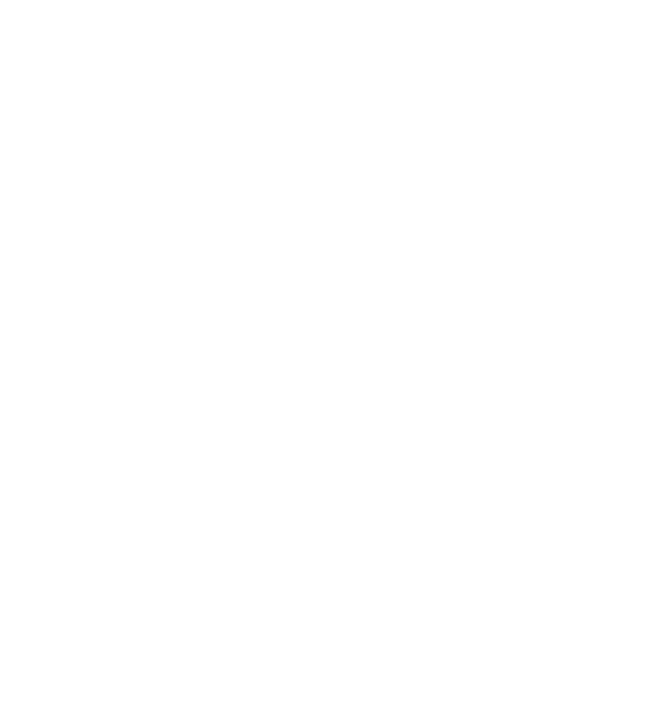
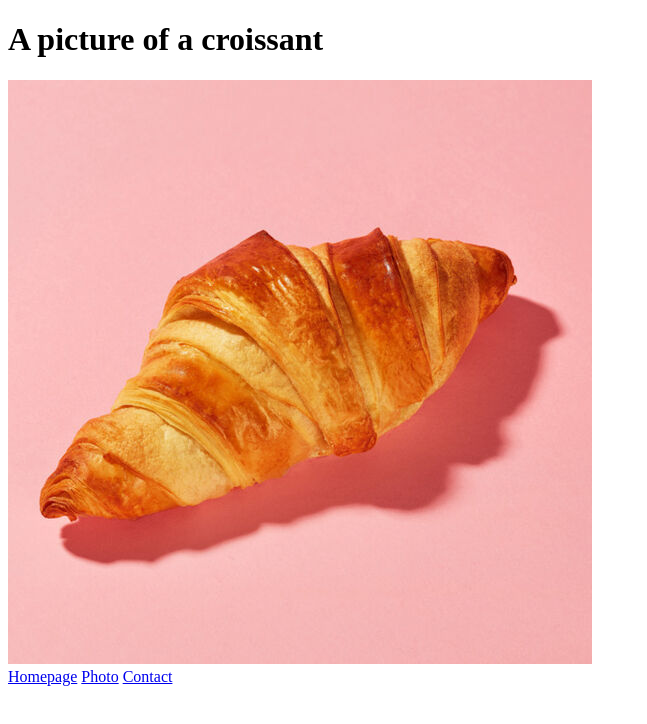
Before and after one commit to yasminlawre/croissant, a plain HTML site: page photo.html in a window 1280 px wide. Shown: the whole page, without its empty margins (0-647 px from the left). Drawn offline with Linux system fonts and the light colour scheme.

Commit message:
added photo

```diff
--- a/photo.html
+++ b/photo.html
@@ -4,7 +4,15 @@
     <meta charset="UTF-8" />
     <meta http-equiv="X-UA-Compatible" content="IE=edge" />
     <meta name="viewport" content="width=device-width, initial-scale=1.0" />
-    <title>Document</title>
+    <title>Photo</title>
   </head>
-  <body></body>
+  <body>
+    <h1>A picture of a croissant</h1>
+    <img src="/src/images/croissant.jpg" />
+    <footer>
+      <a href="/" title="Home">Homepage</a>
+      <a href="/photo.html" title="Photo"> Photo</a>
+      <a href="/contact.html" title="Contact"> Contact</a>
+    </footer>
+  </body>
 </html>
```
Also changed, not shown: index.html (+2 -2 lines), src/images/croissant.jpg (added).
